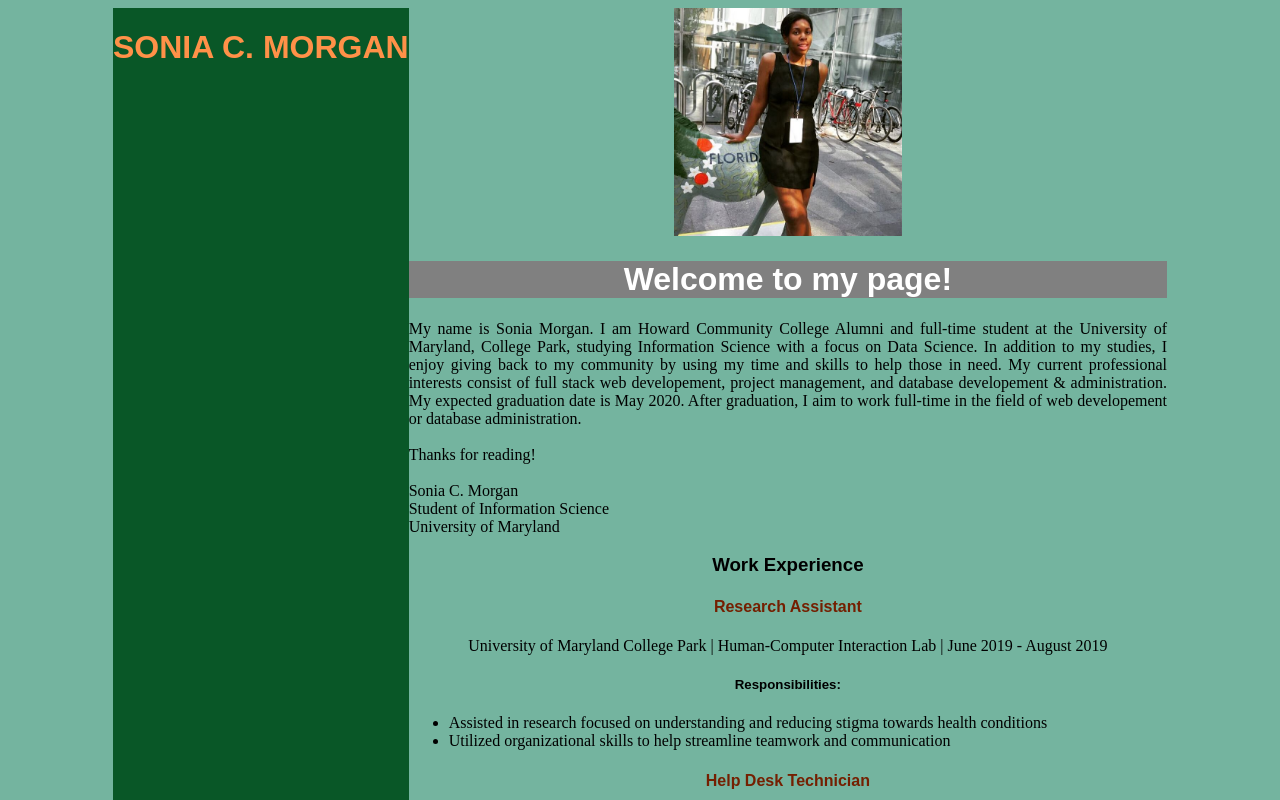
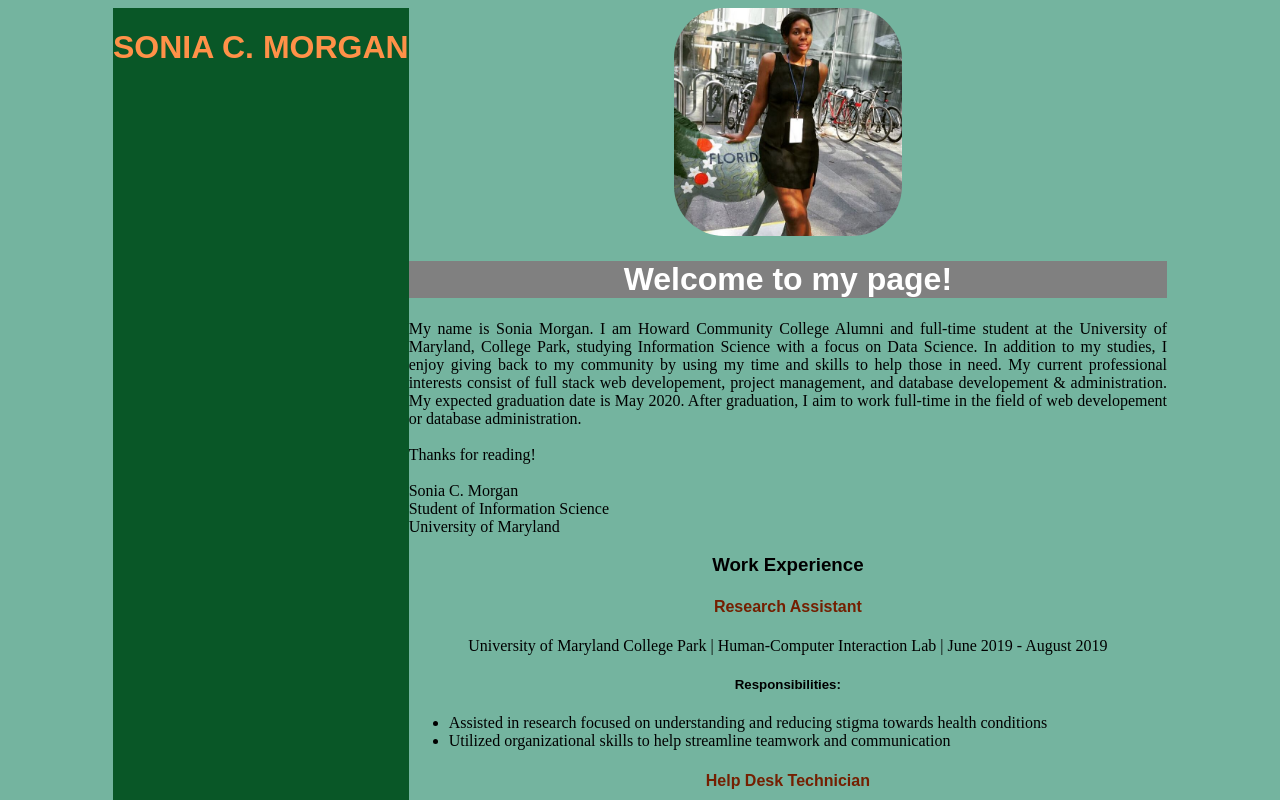
Before and after one commit to soniacjallah/INST377, a plain HTML site: page index.html in a window 1280 px wide. Shown: the top 800 px of the page. Drawn offline with Linux system fonts and the light colour scheme.

Commit message:
final touches

```diff
--- a/styles.css
+++ b/styles.css
@@ -29,6 +29,7 @@ h1,h2,h3,h4,h5,h6 {
 #picOfSonia {
     width: 30%;
     height: 30%;
+    border-radius: 50px 50px 50px 50px;
 }
 
 .record__header{
```
